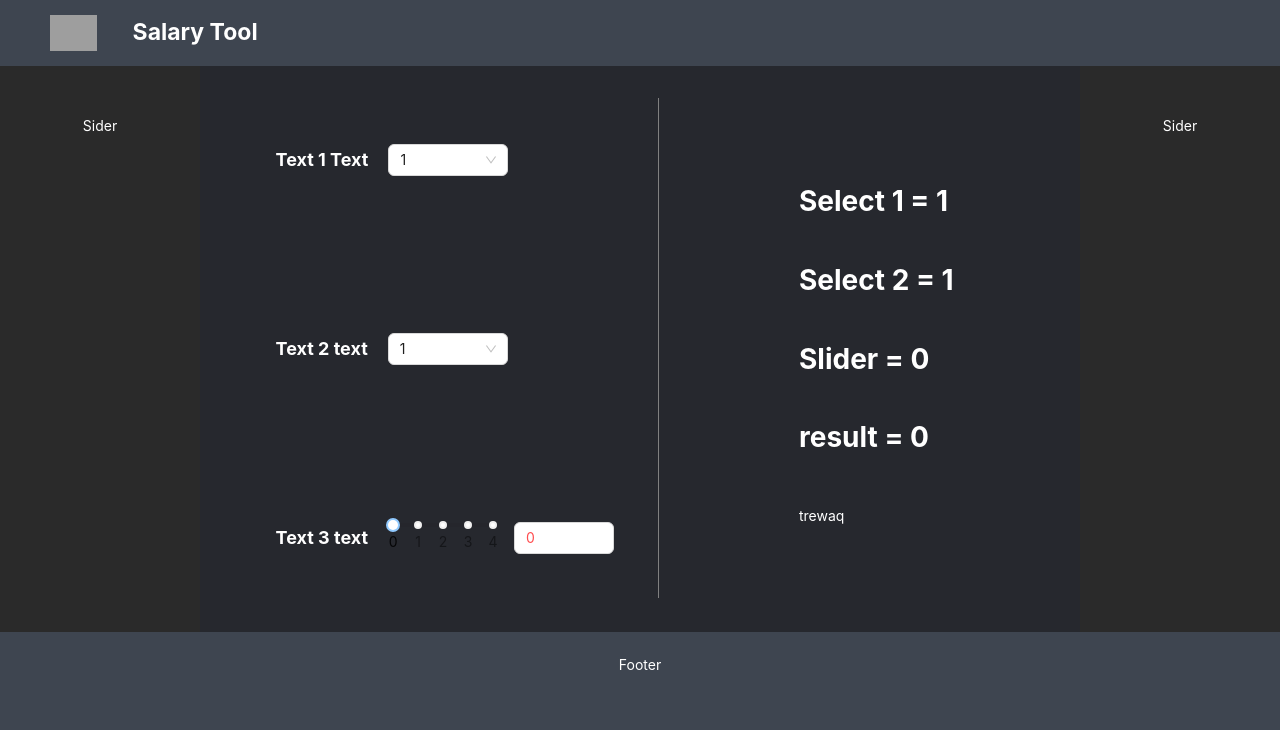
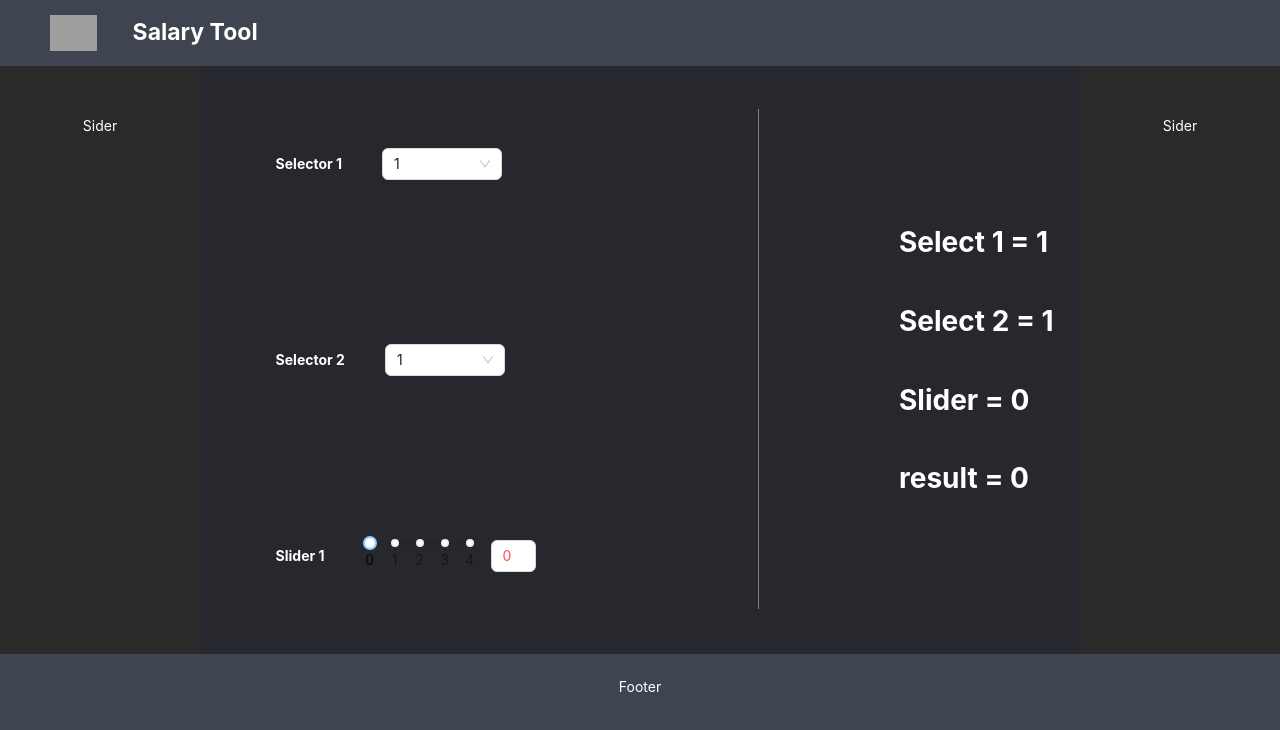
Before and after one commit to NicolasCasClew/SalaryFrontend, a React (Create React App) app: page / in a window 1280 px wide. Shown: the top 730 px of the page. Built offline with nearby package versions, Linux system fonts and the light colour scheme; grey boxes are pictures that could not be loaded.

Commit message:
moved all components to separate files, and created a component page to house them

```diff
--- a/src/components/App.tsx
+++ b/src/components/App.tsx
@@ -2,7 +2,7 @@ import { Layout, Slider, Select, Row, Col, InputNumber, Divider } from "antd";
 import "./App.css";
 import { ReactElement, useEffect, useState } from "react";
 import type { SliderMarks } from "antd/es/slider";
-import { Test1 } from "./test1";
+import { Page } from "./page";
 
 const { Header, Content, Footer, Sider } = Layout;
 const marks: SliderMarks = {
@@ -13,7 +13,7 @@ const marks: SliderMarks = {
   4: "4",
 };
 
-function App(props: { something: string; someother?: number }): ReactElement {
+function App(props: { something?: string; someother?: number }): ReactElement {
   const { something, someother } = props;
   const [select1counter, setselect1Counter] = useState(1);
   const [select2counter, setselect2Counter] = useState(1);
@@ -52,69 +52,7 @@ function App(props: { something: string; someother?: number }): ReactElement {
           <Sider className="siderStyle">Sider</Sider>
           <Content className="contentStyle">
             {" "}
-            <div style={{ minWidth: "450px" }}>
-              <div className="selector">
-                <h4 className="txt">Text 1 Text</h4>
-                <Select
-                  style={{ width: 120 }}
-                  defaultValue={1}
-                  onChange={handleselect1Change}
-                  options={[
-                    { value: 1, label: "1" },
-                    { value: 2, label: "2" },
-                    { value: 3, label: "3" },
-                    { value: 4, label: "4" },
-                  ]}
-                />
-              </div>
-              <div className="selector">
-                <h4 className="txt">Text 2 text</h4>
-                <Select
-                  style={{ width: 120 }}
-                  onChange={handleselect2Change}
-                  defaultValue={1}
-                  options={[
-                    { value: 1, label: "1" },
-                    { value: 2, label: "2" },
-                    { value: 3, label: "3" },
-                    { value: 4, label: "4" },
-                  ]}
-                />
-              </div>
-              <div className="selector">
-                <h4 className="txt">Text 3 text</h4>
-                <div className="test">
-                  <Row>
-                    <Col span={12}>
-                      <Slider
-                        marks={marks}
-                        min={0}
-                        max={4}
-                        style={{ width: "100px" }}
-                        onChange={sliderChange}
-                        value={
-                          typeof slidercounter === "number" ? slidercounter : 0
-                        }
-                      />
-                    </Col>
-                    <Col span={4}>
-                      <InputNumber
-                        controls={false}
-                        min={1}
-                        max={20}
-                        style={{
-                          margin: "0 76px",
-                          width: "100px",
-                          textAlign: "left",
-                        }}
-                        /*onChange={sliderChange} arrows disabled till I figure  why this doesnt work*/
-                        value={slidercounter}
-                      />
-                    </Col>
-                  </Row>
-                </div>
-              </div>
-            </div>
+            <Page></Page>
             <Divider
               type="vertical"
               style={{ height: "500px", borderLeft: "1px solid gray" }}
--- /dev/null
+++ b/src/components/page.tsx
@@ -0,0 +1,35 @@
+import { Layout, Slider, Select, Row, Col, InputNumber, Divider } from "antd";
+import "./App.css";
+import { ReactElement, useEffect, useState } from "react";
+import type { SliderMarks } from "antd/es/slider";
+import { SliderAdab } from "./slider";
+import { Selector } from "./select";
+
+const marks: SliderMarks = {
+  0: "0",
+  1: "1",
+  2: "2",
+  3: "3",
+  4: "4",
+};
+
+export function Page(): ReactElement {
+  return (
+    <div style={{ minWidth: "550px" }}>
+      <div className="selector">
+        <h4 style={{ paddingRight: "40px" }}>Selector 1</h4>
+        <Selector></Selector>
+      </div>
+      <div className="selector">
+        <h4 style={{ paddingRight: "40px" }}>Selector 2</h4>
+        <Selector></Selector>
+      </div>
+      <div className="selector">
+        <h4 style={{ paddingRight: "40px" }}>Slider 1 </h4>
+        <div className="test">
+          <SliderAdab></SliderAdab>
+        </div>
+      </div>
+    </div>
+  );
+}
--- /dev/null
+++ b/src/components/select.tsx
@@ -0,0 +1,25 @@
+import { ReactElement, useState } from "react";
+import { Select } from "antd";
+
+export function Selector(): ReactElement {
+  const data: number = 1234;
+  const sliderChange = (value: number) => {
+    console.log(`selected ${value}`);
+    setsliderCounter(value);
+  };
+
+  const [slidercounter, setsliderCounter] = useState(0);
+  return (
+    <Select
+      style={{ width: 120 }}
+      //onChange={handleselect2Change}
+      defaultValue={1}
+      options={[
+        { value: 1, label: "1" },
+        { value: 2, label: "2" },
+        { value: 3, label: "3" },
+        { value: 4, label: "4" },
+      ]}
+    />
+  );
+}
--- /dev/null
+++ b/src/components/slider.tsx
@@ -0,0 +1,49 @@
+import { ReactElement, useState } from "react";
+import { Select, Slider, Row, Col, InputNumber } from "antd";
+import type { SliderMarks } from "antd/es/slider";
+
+const marks: SliderMarks = {
+  0: "0",
+  1: "1",
+  2: "2",
+  3: "3",
+  4: "4",
+};
+
+export function SliderAdab(): ReactElement {
+  const data: number = 1234;
+  const sliderChange = (value: number) => {
+    console.log(`selected ${value}`);
+    setsliderCounter(value);
+  };
+
+  const [slidercounter, setsliderCounter] = useState(0);
+  return (
+    <Row>
+      <Col span={12}>
+        <Slider
+          marks={marks}
+          min={0}
+          max={4}
+          style={{ width: "100px" }}
+          onChange={sliderChange}
+          value={typeof slidercounter === "number" ? slidercounter : 0}
+        />
+      </Col>
+      <Col span={4}>
+        <InputNumber
+          controls={false}
+          min={1}
+          max={20}
+          style={{
+            margin: "0 76px",
+            width: "45px",
+            textAlign: "left",
+          }}
+          /*onChange={sliderChange} arrows disabled till I figure  why this doesnt work*/
+          value={slidercounter}
+        />
+      </Col>
+    </Row>
+  );
+}
--- a/src/index.tsx
+++ b/src/index.tsx
@@ -9,7 +9,7 @@ const root = ReactDOM.createRoot(
 );
 root.render(
   <React.StrictMode>
-    <App something="trewaq" />
+    <App />
   </React.StrictMode>
 );
 
```
Also changed, not shown: src/components/test1.tsx (deleted, +0 -48 lines).
